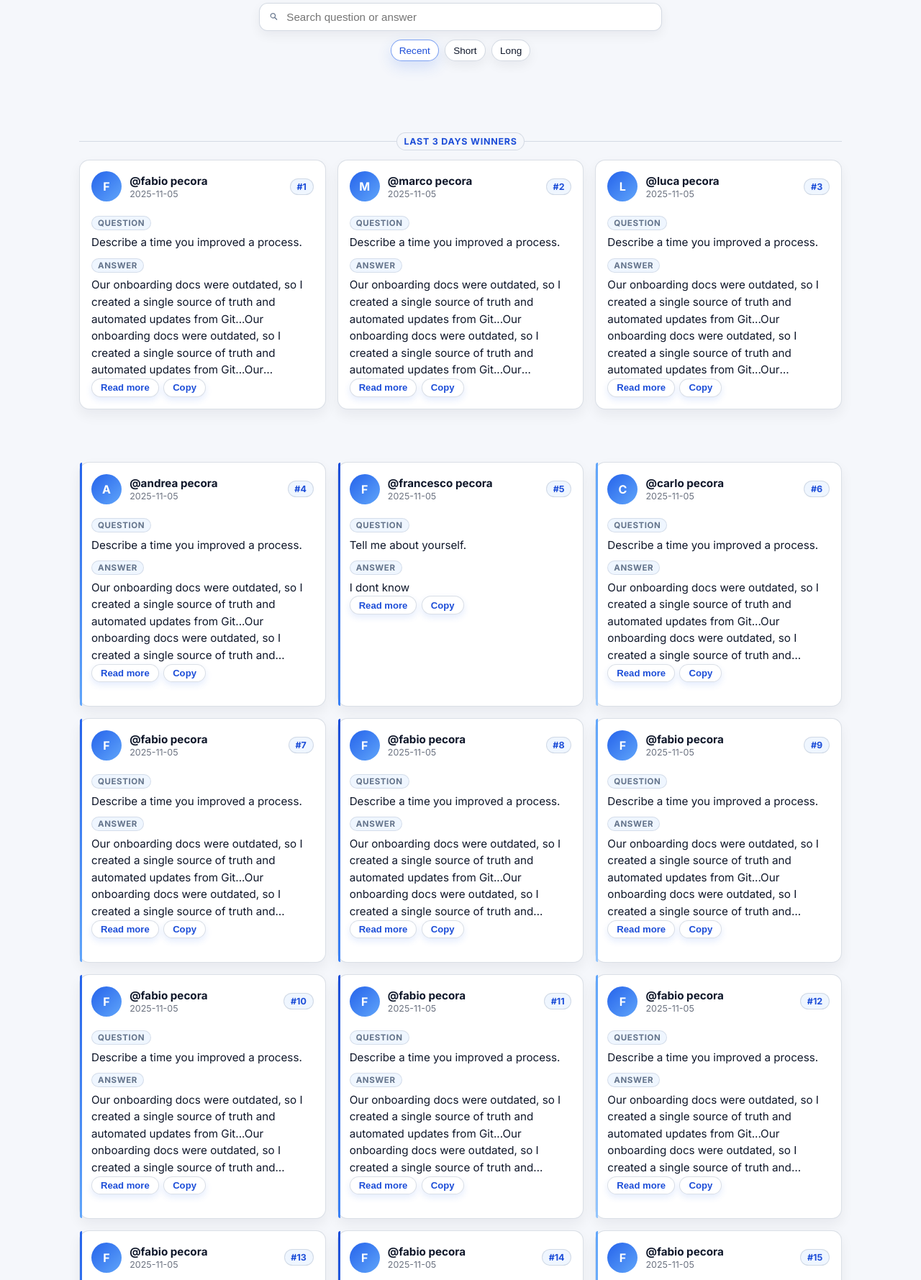
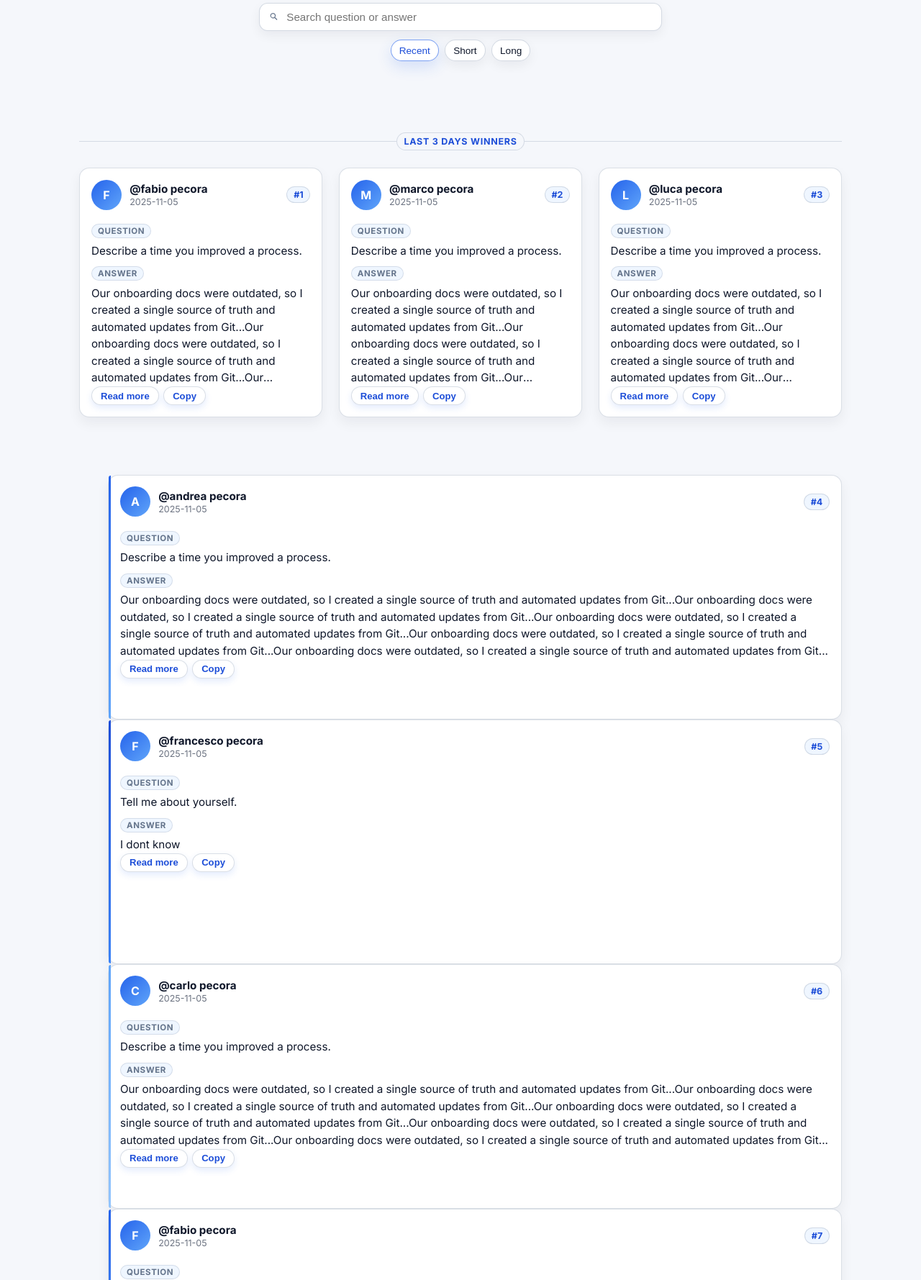
Before and after one commit to fabio-pecora/NextStep.AI, a Flask app: page /winners in a window 1280 px wide. Shown: the part 241-2020 px from the top of the page at 72% size. Run offline with Flask 3, Linux system fonts and the light colour scheme; some libraries are stand-ins or nearby versions.

Commit message:
winner page finished

```diff
--- a/static/css/winners.css
+++ b/static/css/winners.css
@@ -134,16 +134,15 @@
   border-radius: 999px;
 }
 
-/* ---------- GRID STRUCTURE ---------- */
-.top3-grid,
-.grid {
+.top3-grid {
   list-style: none;
   padding: 0;
-  margin: 0.6rem 0 0;
+  margin: 1.5rem 0 0;
   display: grid;
-  gap: 1rem;
+  gap: 1.4rem;
   grid-template-columns: repeat(1, minmax(0, 1fr));
 }
+
 
 @media (min-width: 720px) {
   .grid {
@@ -477,3 +476,8 @@
     display: none;
   }
 }
+
+.top3-card .text {
+  position: relative;
+  z-index: 2;
+}
```
